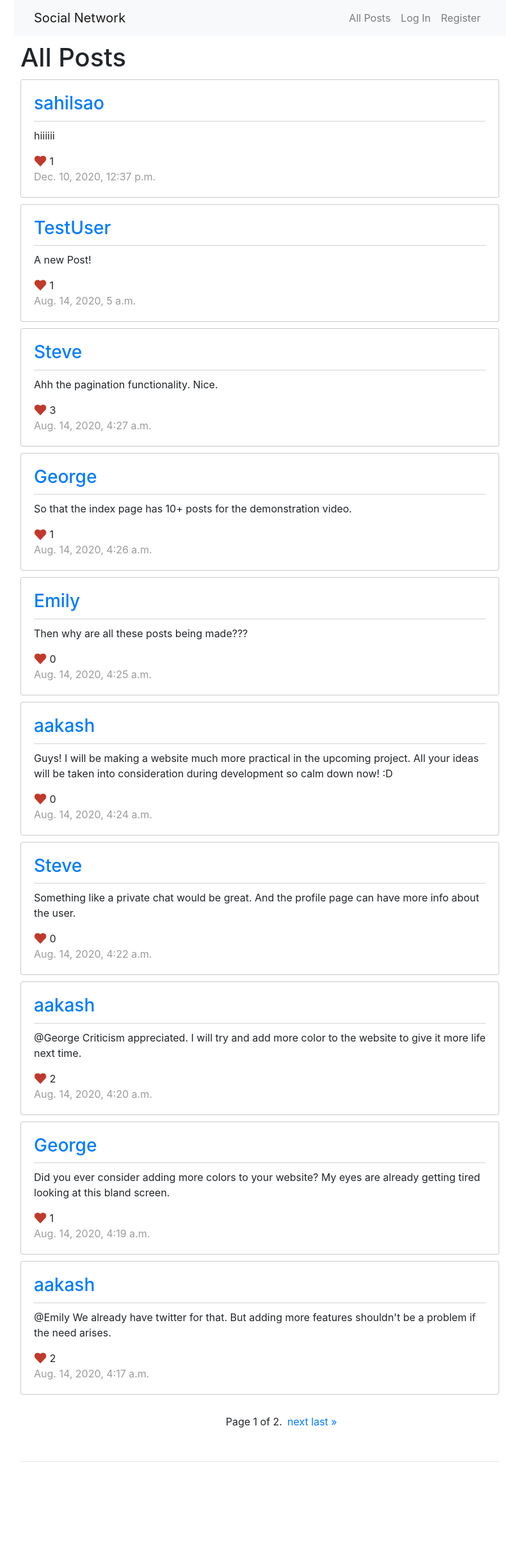
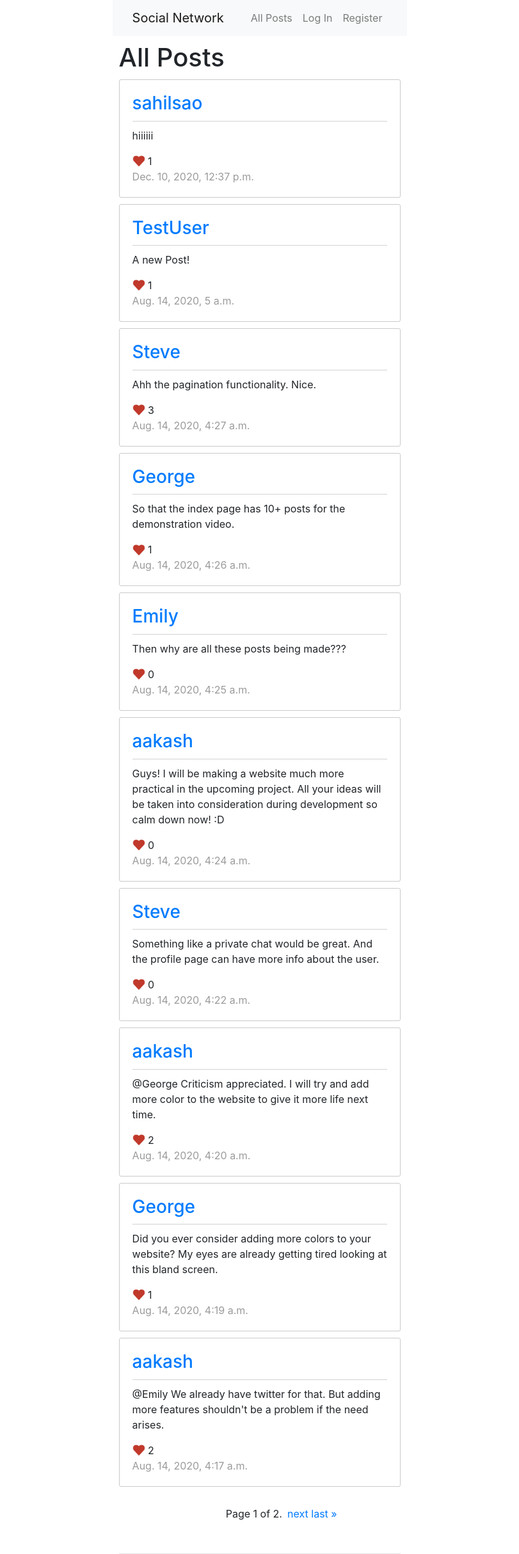
Before and after one commit to sahilsao/Basic-Social-Network-master, a Django app: page / in a window 1280 px wide. Shown: the whole page at 64% size, without its empty margins (234-1045 px from the left). Before the commit the page ends 2285 px from the top, so only its background shows below. Run offline with Django 3.2, Linux system fonts and the light colour scheme; data comes from the database, SQL or seed files in the repository; some libraries are stand-ins or nearby versions.

Commit message:
Update styles.css

```diff
--- a/network/static/network/styles.css
+++ b/network/static/network/styles.css
@@ -1,6 +1,14 @@
-body {
+html, body {
+    height: 100%;
     margin-left: 20%;
     margin-right: 20%;
+}
+.container {
+    width: 100%;
+    padding-right: 15px;
+    padding-left: 15px;
+    margin-right: auto;
+    margin-left: auto;
 }
 
 .pageHeading {
```
